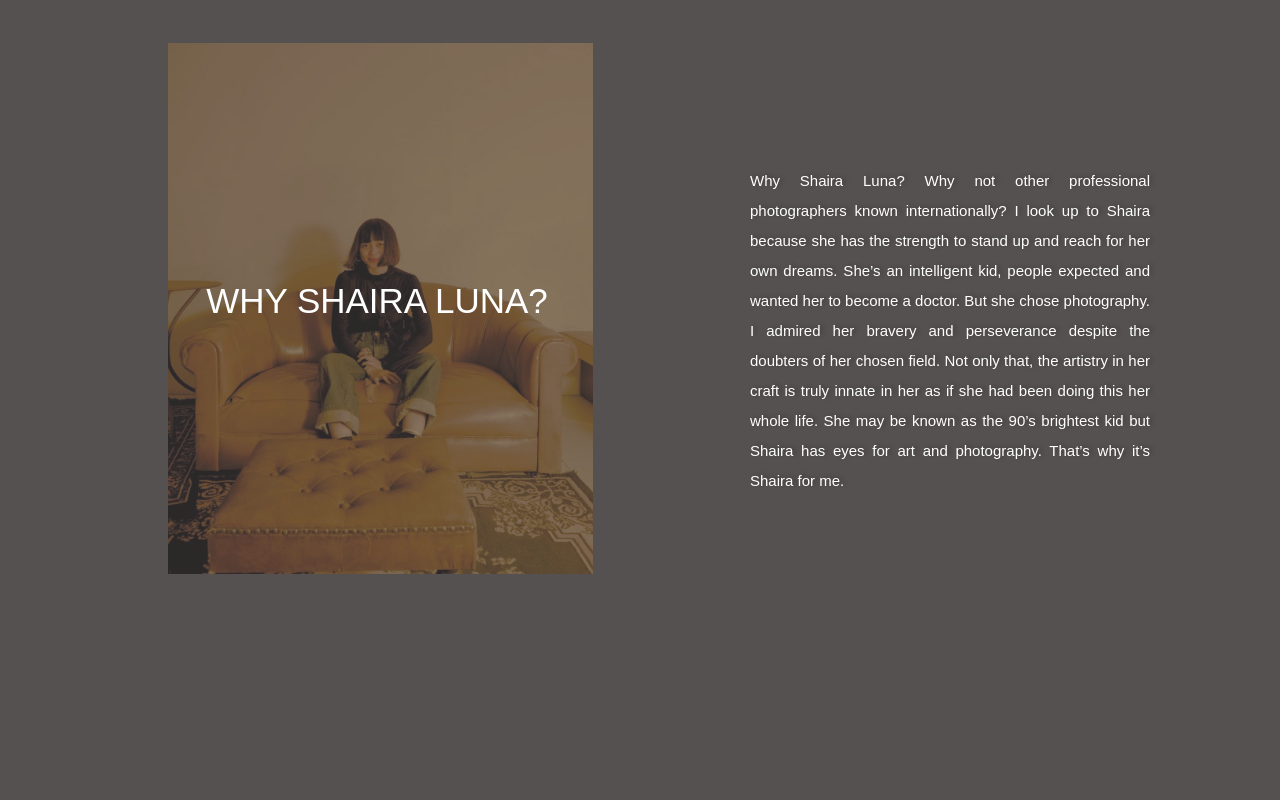
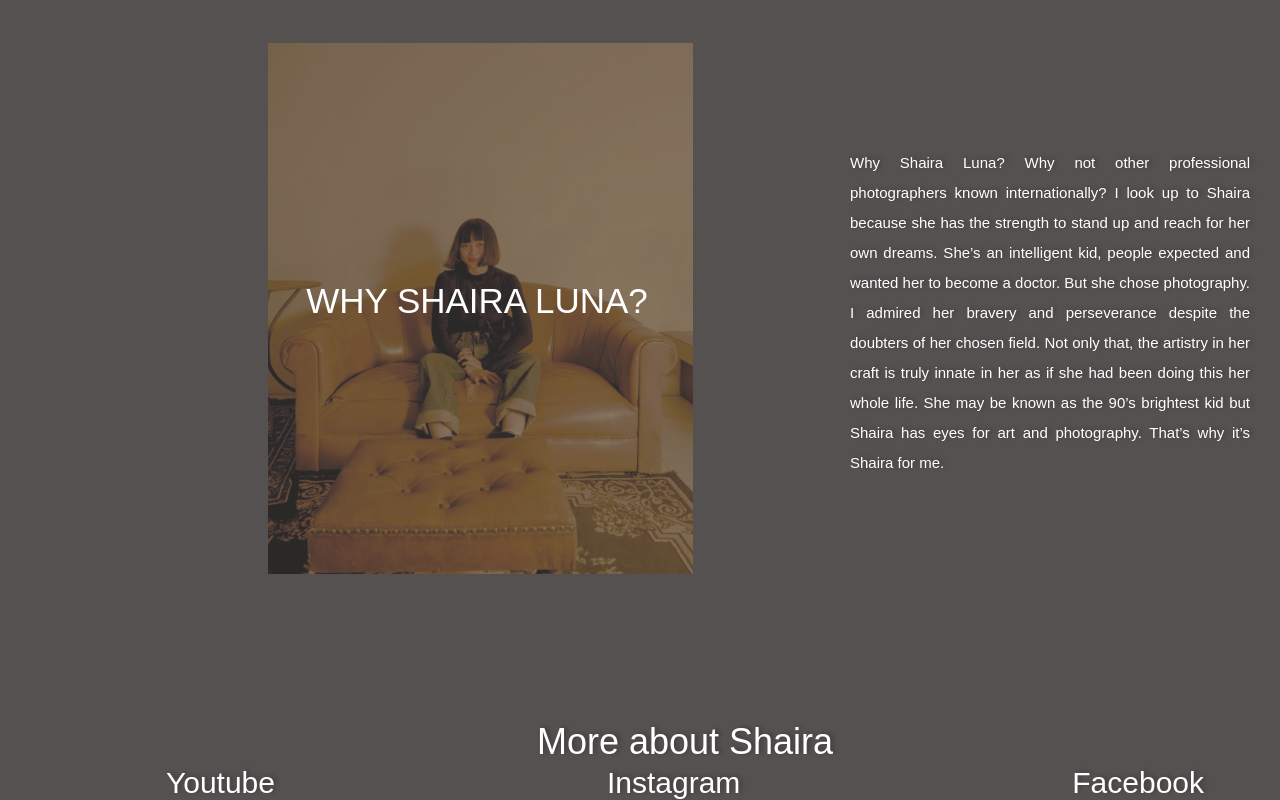
Before and after one commit to nikkiirra/Tribute-Page, a plain HTML site: page index.html in a window 1280 px wide. Shown: the part 1692-2492 px from the top of the page. Before the commit the page ends 2471 px from the top, so only its background shows below. Drawn offline with Linux system fonts and the light colour scheme.

Commit message:
added links

```diff
--- a/index.html
+++ b/index.html
@@ -6,6 +6,8 @@
     <meta name="viewport" content="width=device-width, initial-scale=1.0">
     <title>Tribute Page</title>
     <link rel="stylesheet" href="style.css">
+    <style>a:hover {background: rgb(124, 121, 121)};
+    </style>
 
 
 </head>
@@ -72,15 +74,20 @@
 
      <!--------------- Fourth Page ----------------->
      <div id="fourth-page-container">
-        <div id="fourth-page-image-container">
+
+        <div id="links">
+            <h2 id="social-media-links">More about Shaira</h2>
+        <div id="tribute-link">
+            <a id="youtube" href="https://www.youtube.com/channel/UCcNmVVHvt8TtJuV-Wljvunw"> Youtube </a>
+            <br>
+            <a id="instagram" href="https://www.instagram.com/shairaluna"> Instagram </a>
+            <br>
+            <a id="facebook" href="https://www.facebook.com/shairaluna"> Facebook </a>
+        </div>
         </div>
 
-        <!-- 7. element with a corresponding id=“tribute- link” which links to an outside site that contains additional information about the subject of the tribute page.-->
-        <!-- h2??? h3??-->
+    </div>
 
-        <!-- <h2 id="tribute-link"></h2>
-        <a href="https://www.youtube.com/watch?v=7wO11kPU0rg"> short clip!</a>
-         -->
         <!-- 8. img element to be responsive to resizing, relative to the width of its parent element.-->
         <!-- 9. img element to be centered within its parent element.-->
         <!-- 10. I want to read a post, article, or story about the person with at least 2 headings in h1 ... h6, and paragraphs in p-->
--- a/style.css
+++ b/style.css
@@ -55,14 +55,13 @@ body {
     display: flex;
     flex-direction: row;
 
-
 }
 
 #image {
     position: relative;
     width: 250px;
     height: 650px;
-    left: 170px;
+    left: 270px;
     top: 65px;
 
     box-shadow: 9px 10px 43px 0px rgba(0,0,0,0.57);
@@ -77,7 +76,7 @@ body {
 }
 
 #who-is-shaira {
-    left: 390px;
+    left: 490px;
     top: 150px;
     position: relative;
     font-family: Arial, Helvetica, sans-serif;
@@ -92,7 +91,7 @@ body {
     position: relative;
     width: 352px;
     height: 25px;
-    left: -130px;
+    left: -30px;
     top: 555px;
 
     font-family: Arial, Helvetica, sans-serif;
@@ -110,7 +109,7 @@ body {
     position: relative;
     width: 450px;
     height: 150px;
-    left: 400px;
+    left: 500px;
     top: 198px;
 
     font-family: Arial, Helvetica, sans-serif;
@@ -139,7 +138,7 @@ body {
     position: relative;
     width: 500px;
     height: 940px;
-    left: 130px;
+    left: 230px;
     top: 81px;
 
     background-image: url(gallery/gallery4.jpg);
@@ -162,7 +161,7 @@ body {
     position: relative;
     width: 674px;
     height: 123px;
-    right: 460px;
+    right: 360px;
     top: 480px;
 
     font-family: Arial, Helvetica, sans-serif;
@@ -186,8 +185,8 @@ body {
     position: absolute;
     width: 400px;
     height: 705px;
-    left: 750px;
-    bottom: 0px;
+    left: 850px;
+    bottom: 120px;
 
     font-family: Arial, Helvetica, sans-serif;
     font-style: normal;
@@ -202,10 +201,71 @@ body {
 }
 
 #fourth-page-container {
+    display: flex;
+    flex-direction: row;
+}
+
+#links {
+    display: flex;
+    flex-direction: column;
+}
+#social-media-links {
+    width: 1350px;
+    display: flex;
+    justify-content: center;
+    position: relative;
+    margin: 10px;
+
+    font-family: Arial, Helvetica, sans-serif;
+    font-style: normal;
+    font-weight: normal;
+    font-size: 36px;
+    line-height: 68px;
+    text-align: center;
+    text-shadow: 3px -1px 4px rgba(0,0,0,0.25);
+
+    color: #FFFFFF;
+}
+
+#tribute-link {
+    margin-top: -20px;
+    display: flex;
+    flex-direction: row;
+    justify-content: space-evenly;
 
 }
 
-#tribute-link {
-
+#youtube {
+    font-family: Arial, Helvetica, sans-serif;
+    font-style: normal;
+    font-weight: normal;
+    font-size: 30px;
+    text-align: center;
+    text-decoration: none;
+    color: #FFFFFF;
+    text-shadow: 3px -1px 4px rgba(0,0,0,0.25);
 
 }
+
+#facebook {
+    font-family: Arial, Helvetica, sans-serif;
+    font-style: normal;
+    font-weight: normal;
+    font-size: 30px;
+    text-align: center;
+    text-decoration: none;
+    color: #FFFFFF;
+    text-shadow: 3px -1px 4px rgba(0,0,0,0.25);
+
+}
+
+#instagram {
+    font-family: Arial, Helvetica, sans-serif;
+    font-style: normal;
+    font-weight: normal;
+    font-size: 30px;
+    text-align: center;
+    text-decoration: none;
+    color: #FFFFFF;
+    text-shadow: 3px -1px 4px rgba(0,0,0,0.25);
+}
```
